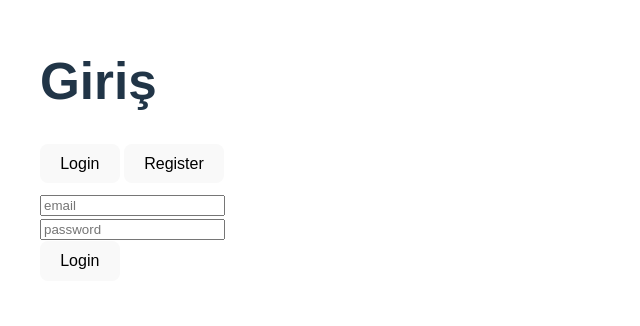
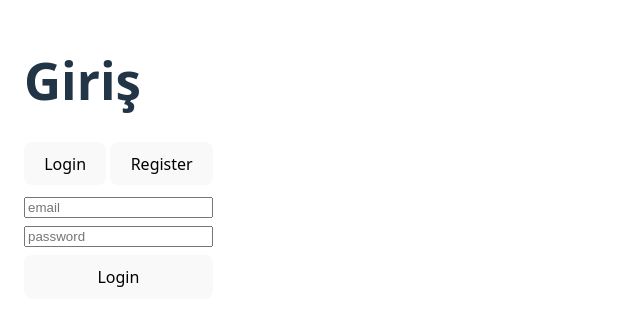
Before and after one commit to keremsimsek1907/nova-app, a React app in the folder frontend/: page / in a window 1280 px wide. Shown: the part 242-568 px from the top of the page, without its empty margins (0-640 px from the left). Built offline with nearby package versions, Linux system fonts and the light colour scheme; no server answers; the HTML template or start-up script is replaced by a standard one.

Commit message:
Update App.jsx

```diff
--- a/frontend/src/App.jsx
+++ b/frontend/src/App.jsx
@@ -1,17 +1,20 @@
-import { useState } from "react";
+import { useEffect, useState } from "react";
 
 const API_BASE =
+  import.meta.env.VITE_API_BASE_URL ||
   import.meta.env.VITE_API_BASE ||
-  "https://nova-backend-06xe.onrender.com";
+  "http://localhost:5000";
 
-async function api(path, body, token) {
-  const res = await fetch(API_BASE + path, {
-    method: "POST",
-    headers: {
-      "Content-Type": "application/json",
-      ...(token ? { Authorization: `Bearer ${token}` } : {}),
-    },
-    body: JSON.stringify(body),
+const TOKEN_KEY = "nova_token";
+
+async function api(path, { method = "GET", body, token } = {}) {
+  const headers = { "Content-Type": "application/json" };
+  if (token) headers.Authorization = `Bearer ${token}`;
+
+  const res = await fetch(`${API_BASE}${path}`, {
+    method,
+    headers,
+    body: body ? JSON.stringify(body) : undefined,
   });
 
   const text = await res.text();
@@ -21,106 +24,191 @@ async function api(path, body, token) {
   } catch {
     data = text;
   }
-
-  return { ok: res.ok, data };
+  return { ok: res.ok, status: res.status, data };
 }
 
 export default function App() {
   const [mode, setMode] = useState("login"); // login | register
   const [email, setEmail] = useState("");
   const [password, setPassword] = useState("");
+
+  const [busy, setBusy] = useState(false);
   const [msg, setMsg] = useState("");
-  const [token, setToken] = useState("");
+
+  const [token, setToken] = useState(() => localStorage.getItem(TOKEN_KEY) || "");
   const [me, setMe] = useState(null);
 
+  // Token değişince localStorage'a yaz + token yoksa me sıfırla
+  useEffect(() => {
+    if (token) localStorage.setItem(TOKEN_KEY, token);
+    else localStorage.removeItem(TOKEN_KEY);
+
+    if (!token) setMe(null);
+  }, [token]);
+
+  // Sayfa açılınca token varsa /auth/me çek
+  useEffect(() => {
+    (async () => {
+      if (!token) return;
+      const r = await api("/api/auth/me", { token });
+      if (r.ok) {
+        setMe(r.data);
+        setMsg("Oturum açık ✅");
+      } else {
+        // token bozuk/expire ise temizle
+        setToken("");
+        setMe(null);
+        setMsg("Token geçersiz/expired. Tekrar giriş yap.");
+      }
+    })();
+    // eslint-disable-next-line react-hooks/exhaustive-deps
+  }, []);
+
   const doLogin = async () => {
-    setMsg("...");
-    const { ok, data } = await api("/api/auth/login", {
-      email,
-      password,
+    setBusy(true);
+    setMsg("");
+    const r = await api("/api/auth/login", {
+      method: "POST",
+      body: { email, password },
     });
+    setBusy(false);
 
-    if (!ok) return setMsg(data.error || "Login hatası");
+    if (!r.ok) {
+      setMsg(r.data?.error || "Login başarısız");
+      return;
+    }
 
-    setToken(data.token);
+    const t = r.data?.token;
+    if (!t) {
+      setMsg("Login oldu ama token dönmedi.");
+      return;
+    }
+
+    setToken(t);
     setMsg("Giriş başarılı ✅");
+
+    // login sonrası me çek
+    const m = await api("/api/auth/me", { token: t });
+    if (m.ok) setMe(m.data);
   };
 
   const doRegister = async () => {
-    setMsg("...");
-    const { ok, data } = await api("/api/auth/register", {
-      email,
-      password,
+    setBusy(true);
+    setMsg("");
+    const r = await api("/api/auth/register", {
+      method: "POST",
+      body: { email, password },
     });
+    setBusy(false);
 
-    if (!ok) return setMsg(data.error || "Register hatası");
+    if (!r.ok) {
+      setMsg(r.data?.error || "Register başarısız");
+      return;
+    }
 
-    setMsg("Kayıt başarılı ✅ şimdi giriş yap");
+    // bazı backend'ler register sonrası token döndürür, bazıları döndürmez
+    const t = r.data?.token;
+    if (t) {
+      setToken(t);
+      setMsg("Kayıt + giriş başarılı ✅");
+      const m = await api("/api/auth/me", { token: t });
+      if (m.ok) setMe(m.data);
+    } else {
+      setMsg("Kayıt başarılı ✅ Şimdi giriş yap.");
       setMode("login");
+    }
   };
 
-  const getMe = async () => {
-    const res = await fetch(API_BASE + "/api/auth/me", {
-      headers: {
-        Authorization: `Bearer ${token}`,
-      },
-    });
+  const doLogout = () => {
+    setToken("");
+    setMe(null);
+    setMsg("Çıkış yapıldı 👋");
+  };
 
-    const data = await res.json();
-    setMe(data);
+  const testMe = async () => {
+    if (!token) {
+      alert("Token yok. Önce giriş yap.");
+      return;
+    }
+    const r = await api("/api/auth/me", { token });
+    if (r.ok) alert(JSON.stringify(r.data, null, 2));
+    else alert(r.data?.error || `Hata: ${r.status}`);
   };
 
   return (
-    <div style={{ padding: 40, fontFamily: "Arial" }}>
+    <div style={{ padding: 24, fontFamily: "system-ui, Arial" }}>
       <h1>Giriş</h1>
 
-      <div style={{ marginBottom: 10 }}>
-        <button onClick={() => setMode("login")}>Login</button>{" "}
-        <button onClick={() => setMode("register")}>Register</button>
+      <div style={{ marginBottom: 12 }}>
+        <button onClick={() => setMode("login")} disabled={busy}>
+          Login
+        </button>{" "}
+        <button onClick={() => setMode("register")} disabled={busy}>
+          Register
+        </button>{" "}
+        {token && (
+          <button onClick={doLogout} disabled={busy}>
+            Logout
+          </button>
+        )}
       </div>
 
+      <div style={{ maxWidth: 360, display: "grid", gap: 8 }}>
         <input
-        placeholder="email"
           value={email}
           onChange={(e) => setEmail(e.target.value)}
+          placeholder="email"
+          disabled={busy}
         />
-      <br />
         <input
-        type="password"
-        placeholder="password"
           value={password}
           onChange={(e) => setPassword(e.target.value)}
+          placeholder="password"
+          type="password"
+          disabled={busy}
         />
-      <br />
 
         {mode === "login" ? (
-        <button onClick={doLogin}>Login</button>
+          <button onClick={doLogin} disabled={busy}>
+            {busy ? "Bekle..." : "Login"}
+          </button>
         ) : (
-        <button onClick={doRegister}>Register</button>
+          <button onClick={doRegister} disabled={busy}>
+            {busy ? "Bekle..." : "Register"}
+          </button>
+        )}
+      </div>
+
+      {msg && (
+        <p style={{ marginTop: 12 }}>
+          <b>{msg}</b>
+        </p>
       )}
 
-      <p>{msg}</p>
-
+      {/* Token'ı artık ekranda yazmıyoruz */}
       {token && (
-        <>
-          <p>
-            <b>Token:</b> {token}
-          </p>
-          <button onClick={getMe}>/api/auth/me test</button>
-        </>
+        <div style={{ marginTop: 16 }}>
+          <button onClick={testMe} disabled={busy}>
+            /api/auth/me test
+          </button>
+        </div>
       )}
 
       {me && (
+        <div style={{ marginTop: 16 }}>
+          <h3>Me</h3>
           <pre
             style={{
               background: "#111",
-            color: "#0f0",
-            padding: 10,
-            marginTop: 20,
+              color: "#ddd",
+              padding: 12,
+              borderRadius: 8,
+              overflow: "auto",
             }}
           >
             {JSON.stringify(me, null, 2)}
           </pre>
+        </div>
       )}
     </div>
   );
```
Lines whose indentation alone changed are shown as unchanged.
